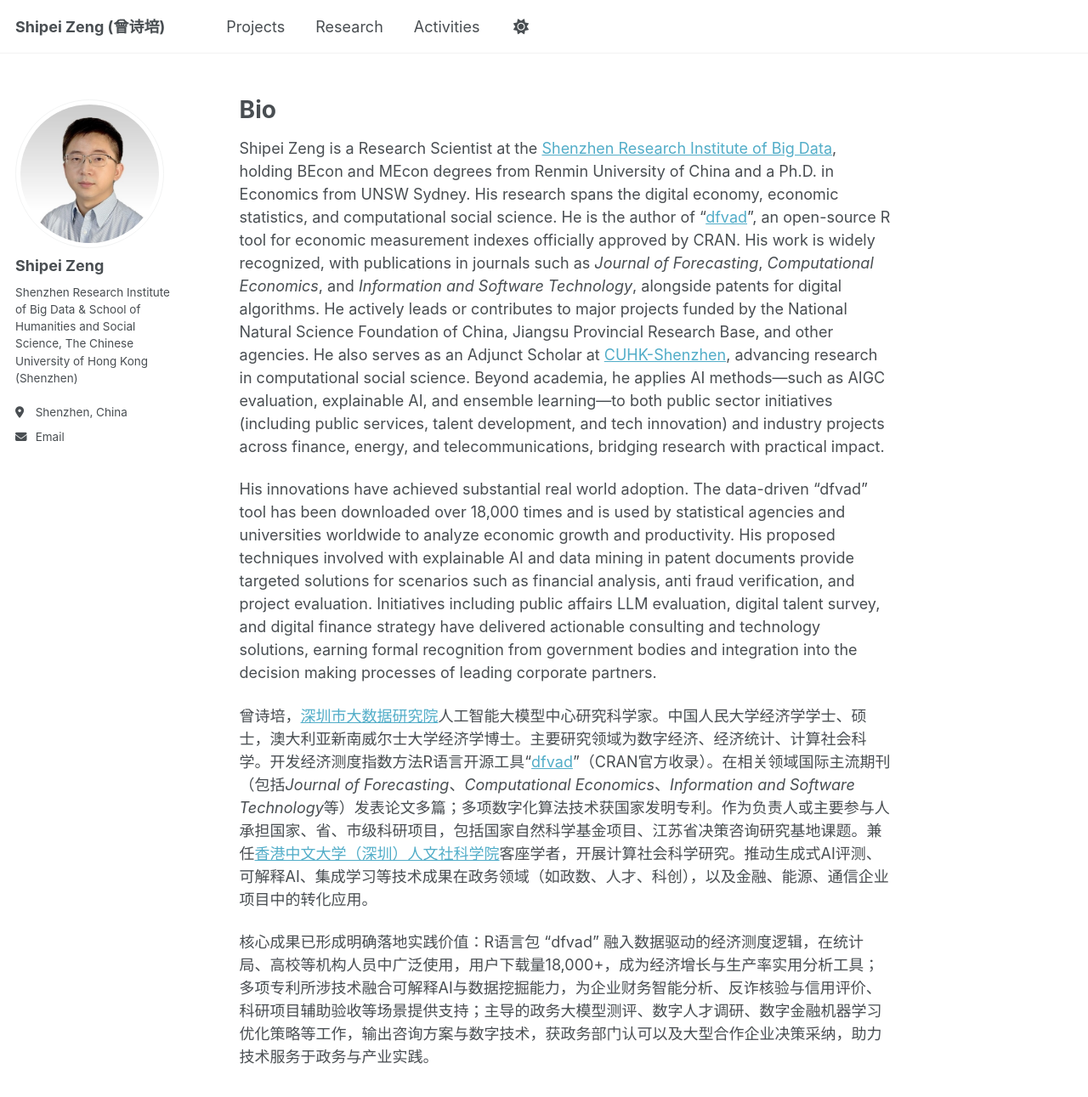
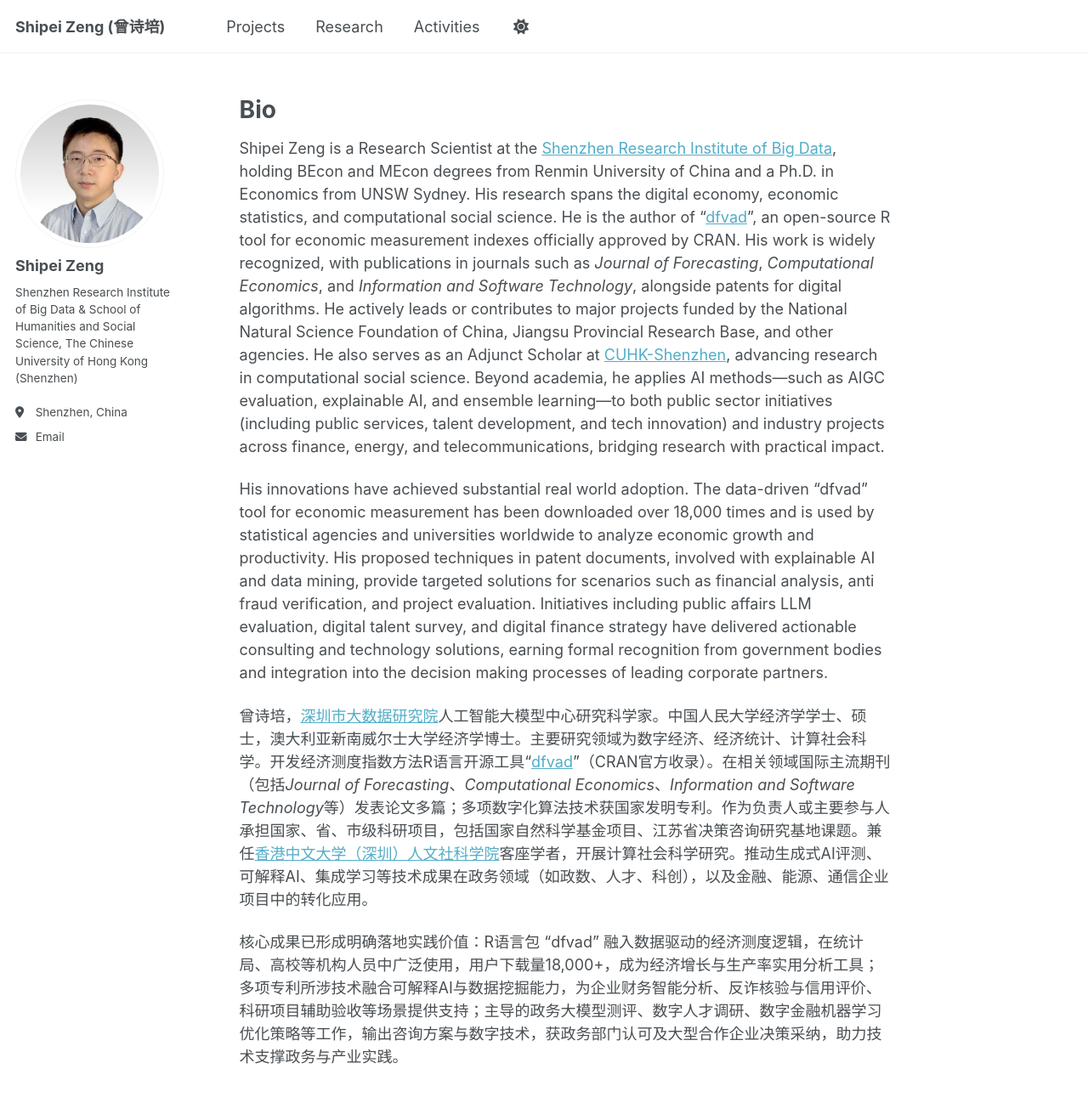
Before and after one commit to shipei-zeng/shipei-zeng.github.io, a Jekyll site: the page built from _pages/about.md, in a window 1280 px wide and 1400 px high. Shown: the top 1291 px of the window at 85% size. Built offline with Jekyll 4.4.1, drawn with Linux system fonts in a browser that asks for light colours; a script that is not in the unit is left out.

Commit message:
Update about.md

```diff
--- a/_pages/about.md
+++ b/_pages/about.md
@@ -10,8 +10,8 @@ Bio
 ======
 Shipei Zeng is a Research Scientist at the [Shenzhen Research Institute of Big Data](https://www.sribd.cn/), holding BEcon and MEcon degrees from Renmin University of China and a Ph.D. in Economics from UNSW Sydney. His research spans the digital economy, economic statistics, and computational social science. He is the author of "[dfvad](https://cran.r-project.org/web/packages/dfvad/index.html)", an open-source R tool for economic measurement indexes officially approved by CRAN. His work is widely recognized, with publications in journals such as *Journal of Forecasting*, *Computational Economics*, and *Information and Software Technology*, alongside patents for digital algorithms. He actively leads or contributes to major projects funded by the National Natural Science Foundation of China, Jiangsu Provincial Research Base, and other agencies. He also serves as an Adjunct Scholar at [CUHK-Shenzhen](https://hss.cuhk.edu.cn/page/1350), advancing research in computational social science. Beyond academia, he applies AI methods—such as AIGC evaluation, explainable AI, and ensemble learning—to both public sector initiatives (including public services, talent development, and tech innovation) and industry projects across finance, energy, and telecommunications, bridging research with practical impact.
 
-His innovations have achieved substantial real world adoption. The data-driven "dfvad" tool has been downloaded over 18,000 times and is used by statistical agencies and universities worldwide to analyze economic growth and productivity. His proposed techniques involved with explainable AI and data mining in patent documents provide targeted solutions for scenarios such as financial analysis, anti fraud verification, and project evaluation. Initiatives including public affairs LLM evaluation, digital talent survey, and digital finance strategy have delivered actionable consulting and technology solutions, earning formal recognition from government bodies and integration into the decision making processes of leading corporate partners.
+His innovations have achieved substantial real world adoption. The data-driven "dfvad" tool for economic measurement has been downloaded over 18,000 times and is used by statistical agencies and universities worldwide to analyze economic growth and productivity. His proposed techniques in patent documents, involved with explainable AI and data mining, provide targeted solutions for scenarios such as financial analysis, anti fraud verification, and project evaluation. Initiatives including public affairs LLM evaluation, digital talent survey, and digital finance strategy have delivered actionable consulting and technology solutions, earning formal recognition from government bodies and integration into the decision making processes of leading corporate partners.
 
 曾诗培，[深圳市大数据研究院](https://www.sribd.cn/)人工智能大模型中心研究科学家。中国人民大学经济学学士、硕士，澳大利亚新南威尔士大学经济学博士。主要研究领域为数字经济、经济统计、计算社会科学。开发经济测度指数方法R语言开源工具“[dfvad](https://cran.r-project.org/web/packages/dfvad/index.html)”（CRAN官方收录）。在相关领域国际主流期刊（包括*Journal of Forecasting*、*Computational Economics*、*Information and Software Technology*等）发表论文多篇；多项数字化算法技术获国家发明专利。作为负责人或主要参与人承担国家、省、市级科研项目，包括国家自然科学基金项目、江苏省决策咨询研究基地课题。兼任[香港中文大学（深圳）人文社科学院](https://hss.cuhk.edu.cn/page/1350)客座学者，开展计算社会科学研究。推动生成式AI评测、可解释AI、集成学习等技术成果在政务领域（如政数、人才、科创），以及金融、能源、通信企业项目中的转化应用。
 
-核心成果已形成明确落地实践价值：R语言包 “dfvad” 融入数据驱动的经济测度逻辑，在统计局、高校等机构人员中广泛使用，用户下载量18,000+，成为经济增长与生产率实用分析工具；多项专利所涉技术融合可解释AI与数据挖掘能力，为企业财务智能分析、反诈核验与信用评价、科研项目辅助验收等场景提供支持；主导的政务大模型测评、数字人才调研、数字金融机器学习优化策略等工作，输出咨询方案与数字技术，获政务部门认可以及大型合作企业决策采纳，助力技术服务于政务与产业实践。
+核心成果已形成明确落地实践价值：R语言包 “dfvad” 融入数据驱动的经济测度逻辑，在统计局、高校等机构人员中广泛使用，用户下载量18,000+，成为经济增长与生产率实用分析工具；多项专利所涉技术融合可解释AI与数据挖掘能力，为企业财务智能分析、反诈核验与信用评价、科研项目辅助验收等场景提供支持；主导的政务大模型测评、数字人才调研、数字金融机器学习优化策略等工作，输出咨询方案与数字技术，获政务部门认可及大型合作企业决策采纳，助力技术支撑政务与产业实践。
```
